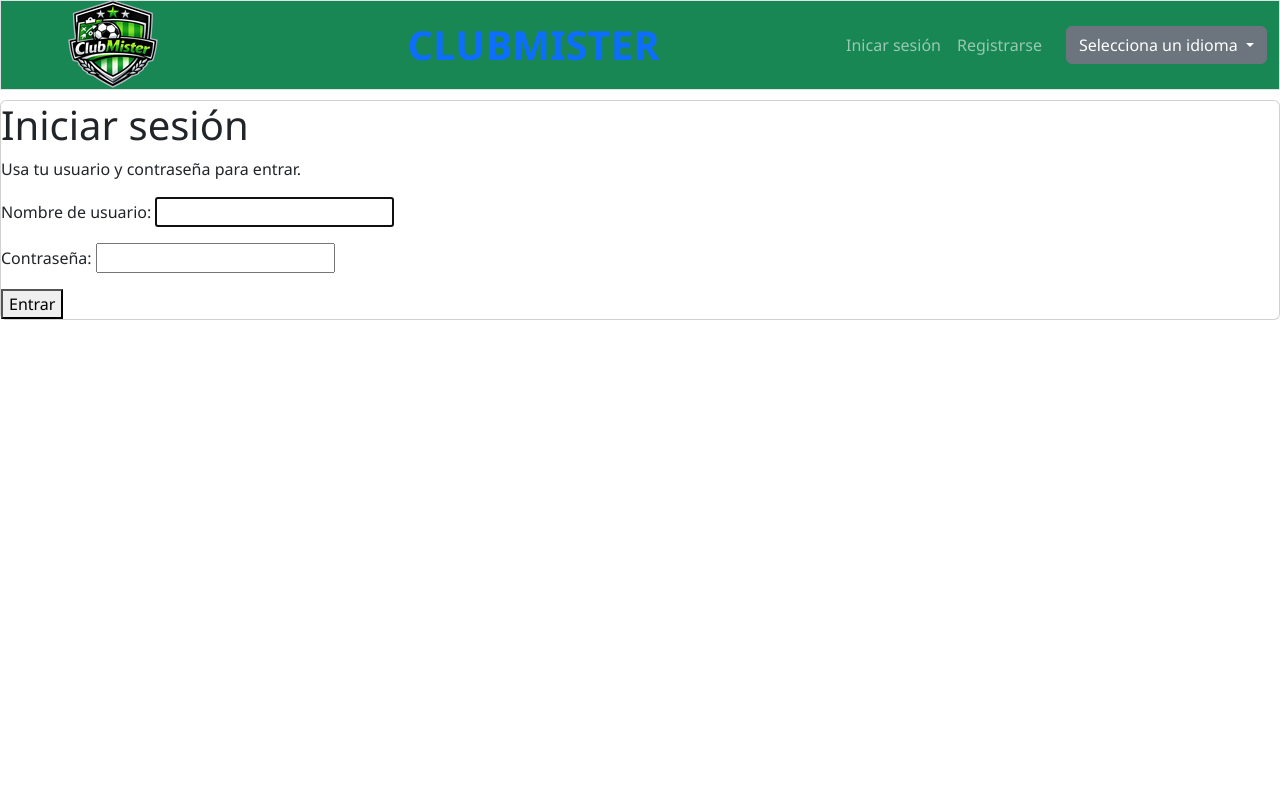
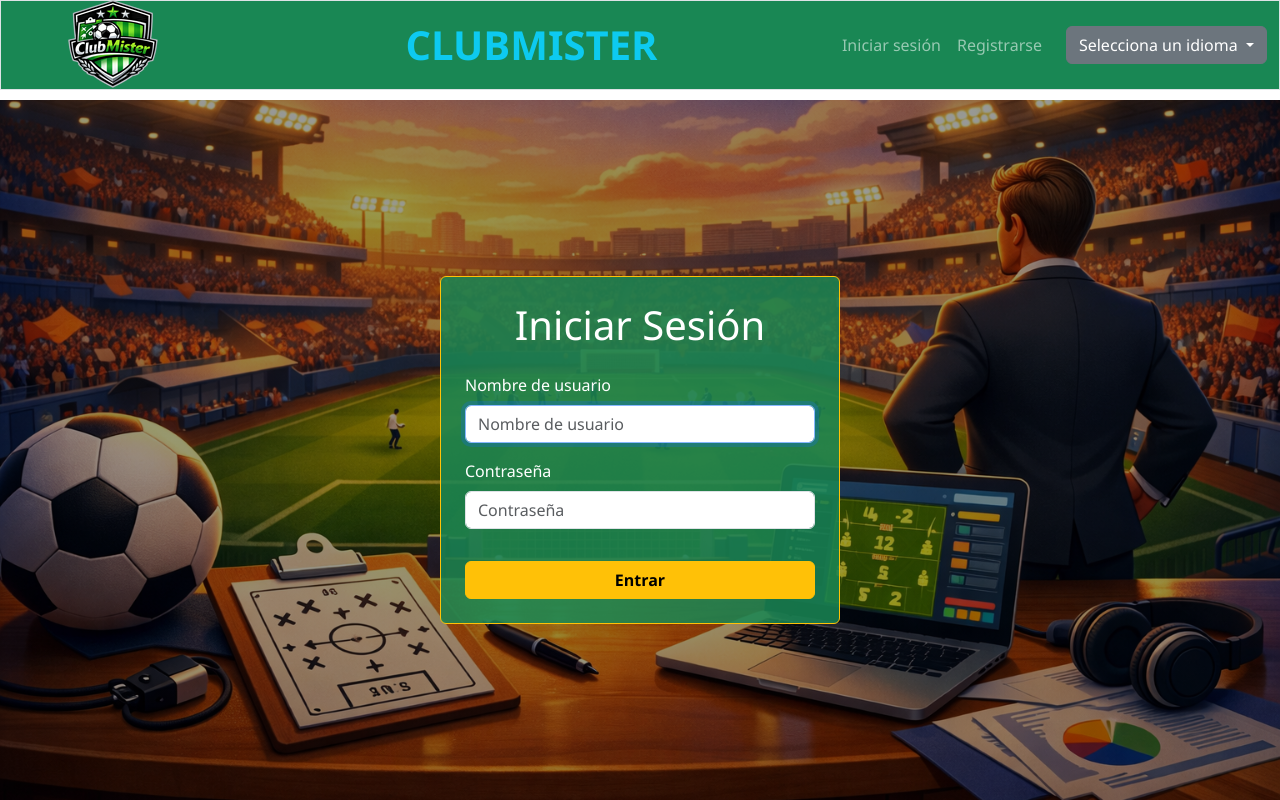
Before and after one commit to FlipiFuen/ClubMister, a Django app: page /login/ in a window 1280 px wide. Run offline with Django 5.2, Linux system fonts and the light colour scheme; some libraries are stand-ins or nearby versions.

Commit message:
Personaliza página de login

```diff
--- a/club_mister/templates/club_mister/base.html
+++ b/club_mister/templates/club_mister/base.html
@@ -37,7 +37,7 @@
               </li>
           {% else %}
             <li class="nav-item">
-              <b><span class="navbar-text custom-font-size text-primary">CLUBMISTER</span></b>
+              <b><span class="navbar-text custom-font-size text-info">CLUBMISTER</span></b>
             </li>
           {% endif %}
         </ul>
@@ -46,7 +46,7 @@
          {% if not user.is_authenticated %}
             <ul class="navbar-nav">
               <li class="nav-item">
-                <a href="{% url 'usuarios:login' %}" class="nav-link">{% trans "Inicar sesión" %} </a>
+                <a href="{% url 'usuarios:login' %}" class="nav-link">{% trans "Iniciar sesión" %} </a>
               </li>
               <li class="nav-item">
                 <a href="{% url 'usuarios:registro' %}" class="nav-link">{% trans "Registrarse" %} </a>
--- a/static/estilo.css
+++ b/static/estilo.css
@@ -5,7 +5,7 @@ body {
 }
 
 .custom-navbar {
-    background-color: #1e8d25 !important; /* Color de fondo negro */
+    background-color: #cbe91c !important; /* Color de fondo */
     height: 90px;
     border-bottom: 2px solid #ffc107 !important; /* Borde inferior amarillo opcional */
 }
@@ -43,7 +43,7 @@ body {
 /* Sección Hero */
 .hero {
     /* La ruta es relativa al archivo CSS */
-    background-image: linear-gradient(rgba(0, 0, 0, 0.6), rgba(0, 0, 0, 0.6)), url("imagenes/fondo.png");
+    background-image: linear-gradient(rgba(0, 0, 0, 0.3), rgba(0, 0, 0, 0.3)), url("imagenes/fondo.png");
     background-size: cover;
     background-position: center;
     background-attachment: fixed;
@@ -128,3 +128,16 @@ body {
     height: 80%;
     padding-right: 5%;
 }
+
+/* Contenedor para centrar el Login con fondo */
+.login-container {
+    background-image: linear-gradient(rgba(0, 0, 0, 0.4), rgba(0, 0, 0, 0.4)), url("imagenes/login.png");
+    background-size: cover;
+    background-position: center;
+    background-attachment: fixed;
+    min-height: calc(100vh - 100px); /* Ajuste según el padding del body */
+    display: flex;
+    justify-content: center;
+    align-items: center;
+    padding: 20px;
+}
--- a/usuarios/templates/usuarios/login.html
+++ b/usuarios/templates/usuarios/login.html
@@ -1,17 +1,29 @@
 
 {% extends 'club_mister/base.html' %}
+{% load static %}
+{% load i18n %}
+{% load django_bootstrap5%}
 
-{% block title %}Login | TravelChecklist{% endblock %}
+{% block title %}Login | ClubMister {% endblock %}
 
 {% block contenido %}
-  <div class="card">
-    <h1>Iniciar sesión</h1>
-    <p class="muted">Usa tu usuario y contraseña para entrar.</p>
 
-    <form method="post">
-      {% csrf_token %}
-      {{ form.as_p }}
-      <button type="submit">Entrar</button>
-    </form>
-  </div>
+  <div class="login-container">
+
+    <div class="card p-4 bg-success text-white border-warning"  style="width: 100%; max-width: 400px; --bs-bg-opacity: .85;">
+      <h1 class="text-center mb-4">{% trans "Iniciar Sesión" %}</h1>
+      {% if form.errors %}
+        <div class="alert alert-danger py-2 text-center">
+          <small>{% trans "Usuario o contraseña incorrectos." %}</small>
+        </div>
+      {% endif %}
+
+      <form action="{% url 'usuarios:login' %}" method="post">
+        {% csrf_token %}
+        {% bootstrap_form form %}
+        <button class="btn btn-warning w-100 mt-3 fw-bold" name="submit">{% trans "Entrar" %}</button>
+      </form>
+    </div> <!-- card -->
+  </div> <!-- login-container -->
+
 {% endblock %}
```
Also changed, not shown: static/imagenes/login.png (added).
